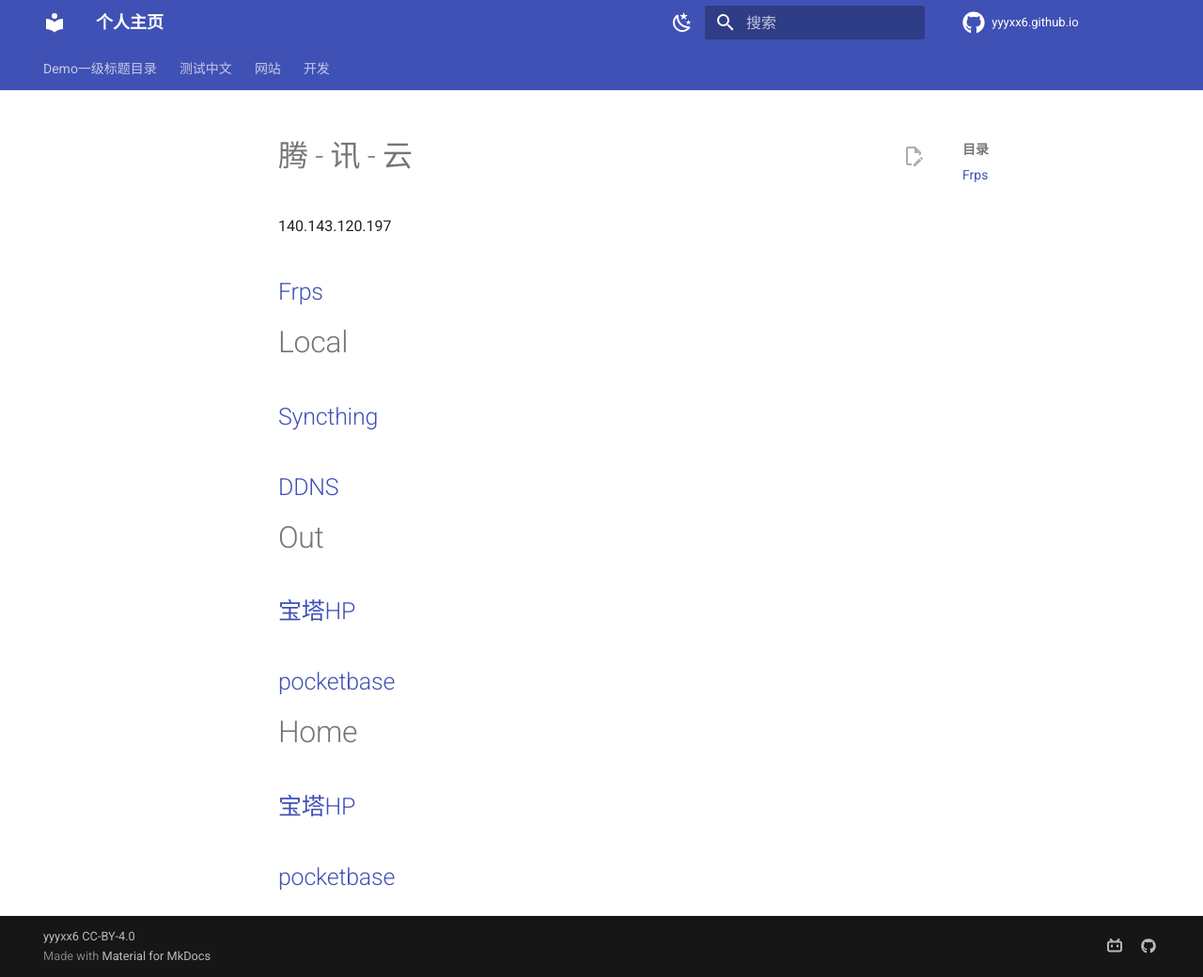
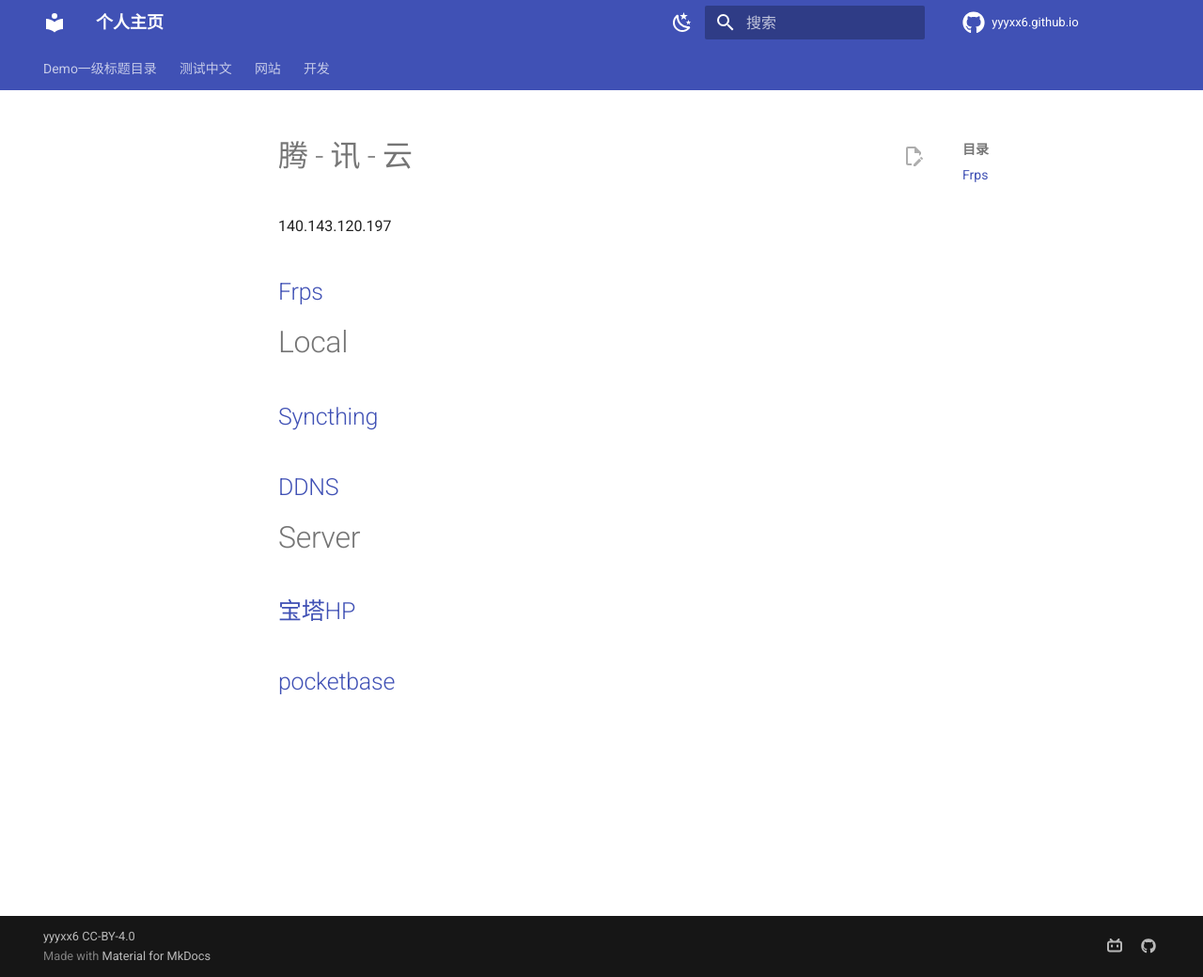
Before and after one commit to yyyxx6/yyyxx6.github.io, an MkDocs documentation site: the page built from docs/index.md, in a window 1280 px wide and 1040 px high. Shown: the whole window at 94% size. Built offline with MkDocs 1.6.1 and Material for MkDocs 9.7.7, drawn with Linux system fonts in a browser that asks for light colours; comment, search, counter and statistics services are not loaded.

Commit message:
Update index.md

```diff
--- a/docs/index.md
+++ b/docs/index.md
@@ -6,10 +6,6 @@
 ## [Syncthing](http://127.0.0.1:8384/)
 ## [DDNS](http://127.0.0.1:9876/)
 
-# Out
-## [宝塔HP](http://140.143.120.197:3005/vOIqKstcFsd/)
-## [pocketbase](http://140.143.120.197:3008/_/)
-
-# Home
+# Server
 ## [宝塔HP](http://hp.y15.fun:3005/vOIqKstcFsd/)
 ## [pocketbase](http://hp.y15.fun:3008/_/)
```
